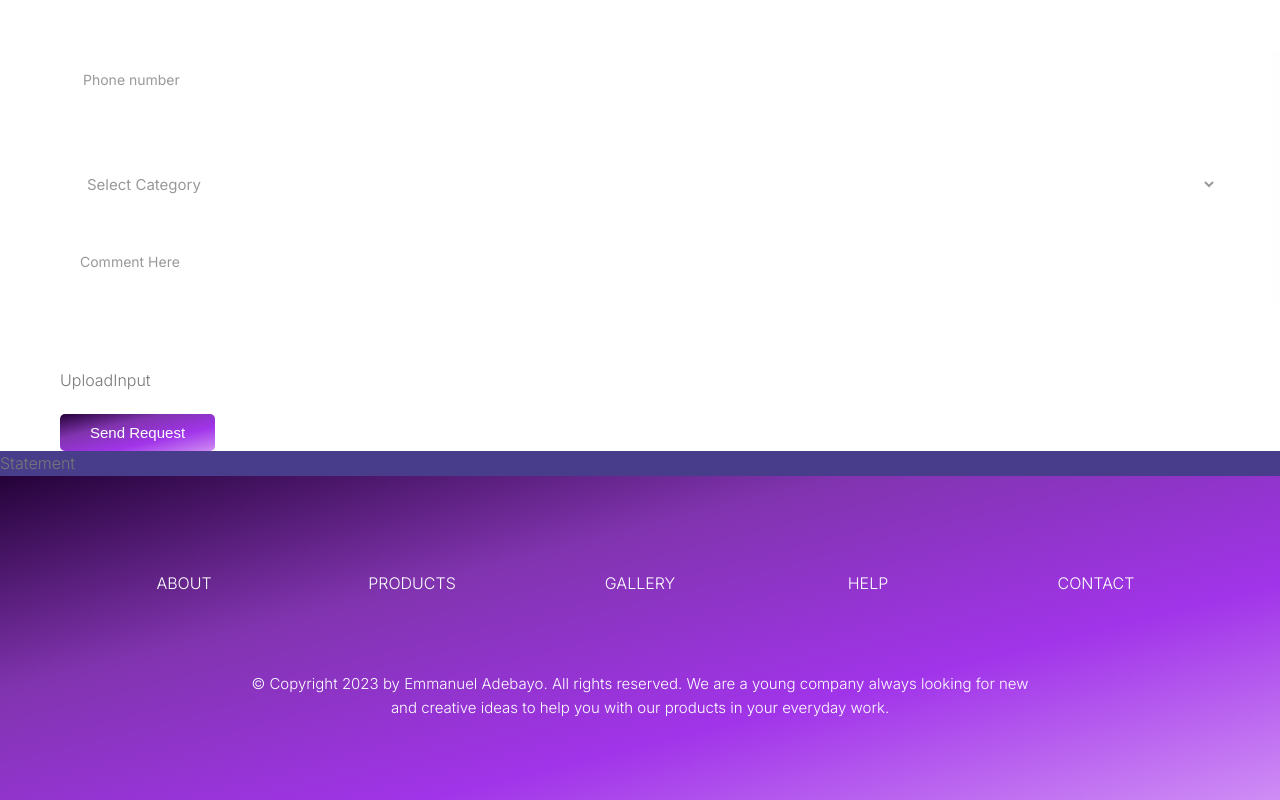
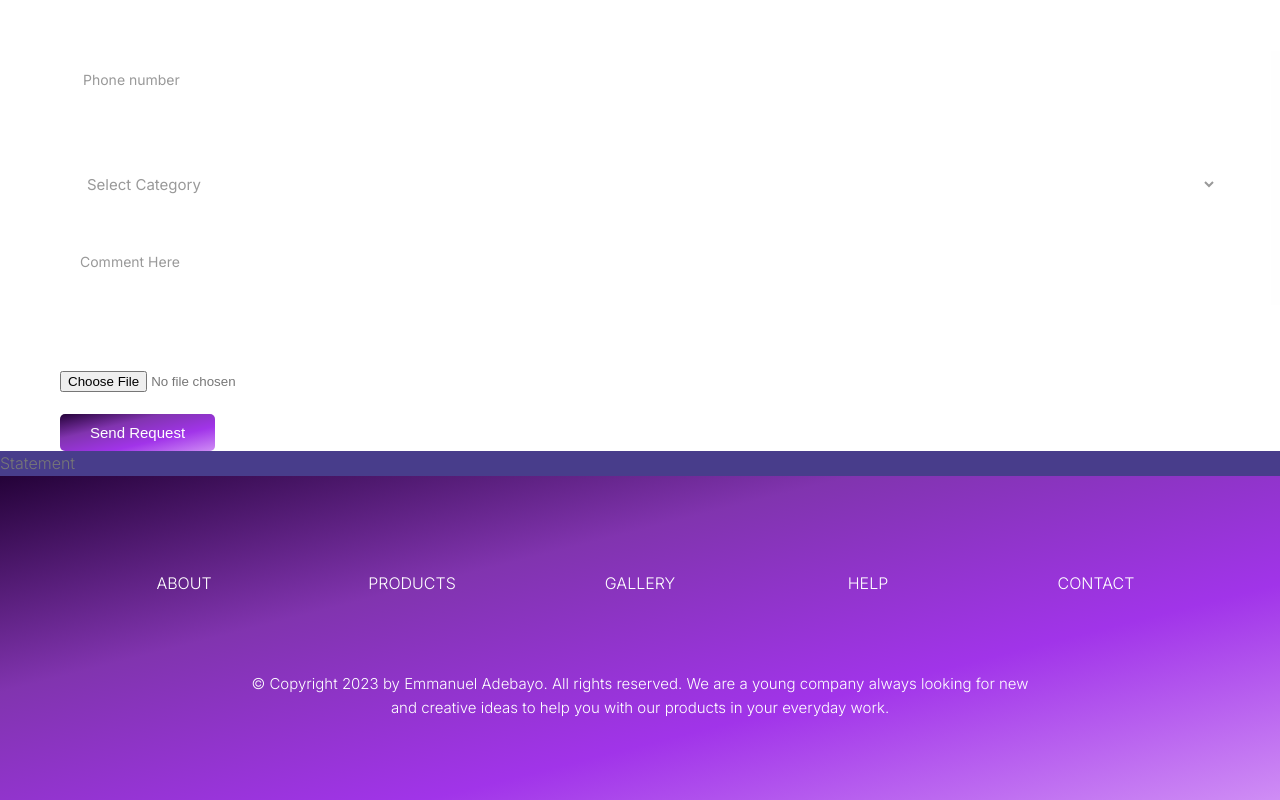
Before and after one commit to esteemayo/next-idesignx, a Next.js app: page /designs in a window 1280 px wide. Shown: the part 1474-2274 px from the top of the page. Built offline with nearby package versions, Linux system fonts and the light colour scheme.

Commit message:
fix: add input element tag

```diff
--- a/src/components/inputs/UploadInput.tsx
+++ b/src/components/inputs/UploadInput.tsx
@@ -4,7 +4,11 @@ import styled from 'styled-components';
 import { FormGroup } from '../form/FormGroup';
 
 const UploadInput = () => {
-  return <FormGroup>UploadInput</FormGroup>;
+  return (
+    <FormGroup>
+      <Input id='file' type='file' />
+    </FormGroup>
+  );
 };
 
 const Input = styled.input``;
```
